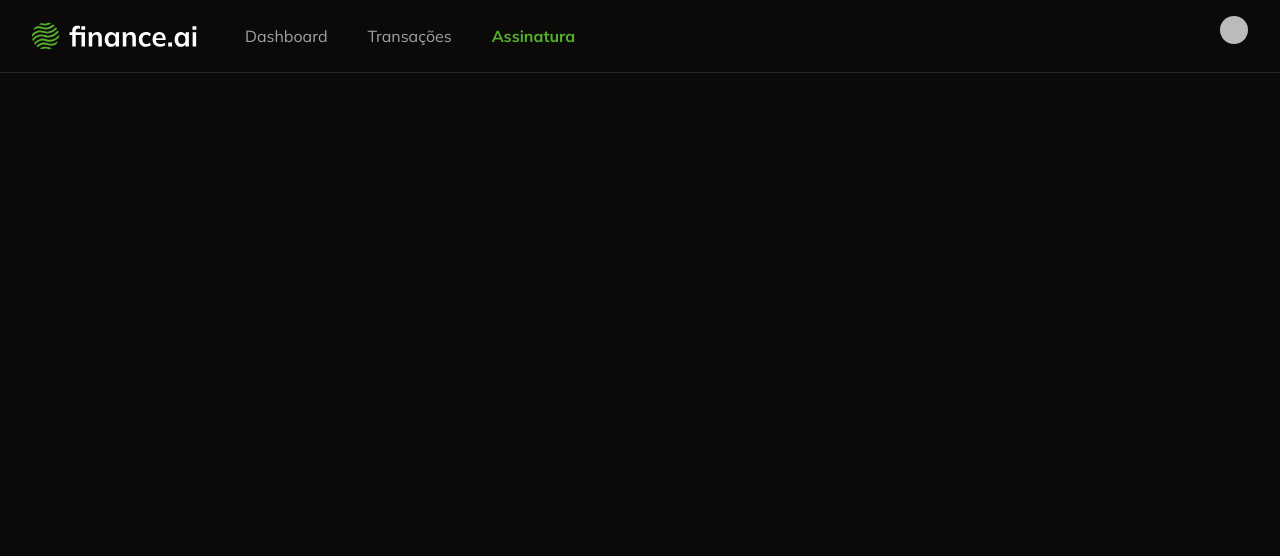
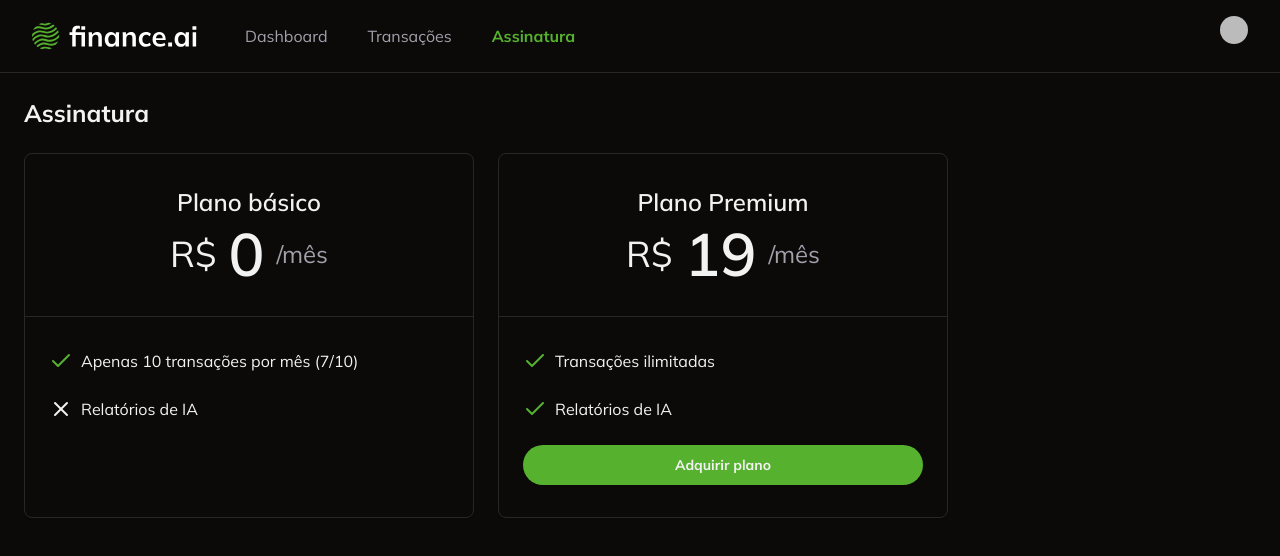
Before and after one commit to kaiquefreire05/finance-ai, a Next.js app: page /subscription in a window 1280 px wide. Shown: the top 556 px of the page. Built offline with nearby package versions, Linux system fonts and the light colour scheme; no server answers; sample sign-in values are in the browser's storage; some icons are missing.

Commit message:
feat: ensure user redirect to checkout when acquiring plan

```diff
--- a/app/(home)/page.tsx
+++ b/app/(home)/page.tsx
@@ -5,7 +5,7 @@
 import TimeSelect from "./_components/time-select";
 import { isMatch } from "date-fns";
 import TransactionsPieChart from "./_components/transaction-pie-chart";
-import { getDashboard } from "../_data/get-dashboard/intex";
+import { getDashboard } from "../_data/get-dashboard";
 import ExpensesPerCategory from "./_components/expenses-per-category";
 import LastTransactions from "./_components/last-transactions";
 
@@ -21,7 +21,7 @@
 
   const monthIsInvalid = !month || !isMatch(month, "MM");
   if (monthIsInvalid) {
-    return redirect("?month=01");
+    redirect(`?month=${new Date().getMonth() + 1}`);
   }
 
   const dashboard = await getDashboard(month);
--- /dev/null
+++ b/app/subscription/_actions/create-stripe-checkout/index.ts
@@ -0,0 +1,30 @@
+"use server";
+
+import { auth } from "@clerk/nextjs/server";
+import Stripe from "stripe";
+
+export const createStripeCheckout = async () => {
+  const { userId } = await auth();
+  if (!userId) {
+    throw new Error("Unauthorized");
+  }
+
+  if (!process.env.STRIPE_SECRET_KEY) {
+    throw new Error("Stripe secret key not found");
+  }
+  const stripe = new Stripe(process.env.STRIPE_SECRET_KEY, {
+    apiVersion: "2024-10-28.acacia",
+  });
+
+  const session = await stripe.checkout.sessions.create({
+    payment_method_types: ["card"],
+    mode: "subscription",
+    subscription_data: { metadata: { clerk_user_id: userId } },
+    line_items: [
+      { price: process.env.STRIPE_PREMIUM_PLAN_PRICE_ID, quantity: 1 },
+    ],
+    success_url: "https://localhost:3000/",
+    cancel_url: "https://localhost:3000/",
+  });
+  return { sessionId: session.id };
+};
--- /dev/null
+++ b/app/subscription/_components/acquire-plan-button.tsx
@@ -0,0 +1,33 @@
+"use client";
+
+import { Button } from "@/app/_components/ui/button";
+import { createStripeCheckout } from "../_actions/create-stripe-checkout";
+import { loadStripe } from "@stripe/stripe-js";
+
+const AcquirePlanButton = () => {
+  const handleAdquirePlanClick = async () => {
+    const { sessionId } = await createStripeCheckout();
+    if (!process.env.NEXT_PUBLIC_STRIPE_PUBLISHABLE_KEY) {
+      throw new Error("Stripe publishable key not found");
+    }
+    const stripe = await loadStripe(
+      process.env.NEXT_PUBLIC_STRIPE_PUBLISHABLE_KEY,
+    );
+    if (!stripe) {
+      throw new Error("Failed to load Stripe");
+    }
+
+    await stripe.redirectToCheckout({ sessionId });
+  };
+
+  return (
+    <Button
+      className="w-full rounded-full font-bold"
+      onClick={handleAdquirePlanClick}
+    >
+      Adquirir plano
+    </Button>
+  );
+};
+
+export default AcquirePlanButton;
--- a/app/subscription/page.tsx
+++ b/app/subscription/page.tsx
@@ -1,13 +1,73 @@
 import { auth } from "@clerk/nextjs/server";
 import Navbar from "../_components/navbar";
 import { redirect } from "next/navigation";
+import { Card, CardContent, CardHeader } from "../_components/ui/card";
+import { CheckIcon, XIcon } from "lucide-react";
+import AcquirePlanButton from "./_components/acquire-plan-button";
 
 const SubscriptionPage = async () => {
   const { userId } = await auth();
   if (!userId) {
     redirect("/login");
   }
-  return <Navbar />;
+
+  return (
+    <>
+      <Navbar />
+      <div className="space-y-6 p-6">
+        <h1 className="text-2xl font-bold">Assinatura</h1>
+        <div className="flex gap-6">
+          {/*BASIC*/}
+          <Card className="w-[450px]">
+            <CardHeader className="border-b border-solid py-8">
+              <h2 className="text-center text-2xl font-semibold">
+                Plano básico
+              </h2>
+              <div className="flex items-center justify-center gap-3">
+                <span className="text-4xl">R$</span>
+                <span className="text-6xl font-semibold">0</span>
+                <div className="text-2xl text-muted-foreground">/mês</div>
+              </div>
+            </CardHeader>
+            <CardContent className="space-y-6 py-8">
+              <div className="flex items-center gap-2">
+                <CheckIcon className="text-primary" />
+                <p>Apenas 10 transações por mês (7/10)</p>
+              </div>
+              <div className="flex items-center gap-2">
+                <XIcon />
+                <p>Relatórios de IA</p>
+              </div>
+            </CardContent>
+          </Card>
+          {/*PREMIUM*/}
+          <Card className="w-[450px]">
+            <CardHeader className="border-b border-solid py-8">
+              <h2 className="text-center text-2xl font-semibold">
+                Plano Premium
+              </h2>
+              <div className="flex items-center justify-center gap-3">
+                <span className="text-4xl">R$</span>
+                <span className="text-6xl font-semibold">19</span>
+                <div className="text-2xl text-muted-foreground">/mês</div>
+              </div>
+            </CardHeader>
+            <CardContent className="space-y-6 py-8">
+              <div className="flex items-center gap-2">
+                <CheckIcon className="text-primary" />
+                <p>Transações ilimitadas</p>
+              </div>
+              <div className="flex items-center gap-2">
+                <CheckIcon className="text-primary" />
+                <p>Relatórios de IA</p>
+              </div>
+              <AcquirePlanButton />
+            </CardContent>
+          </Card>
+        </div>
+      </div>
+    </>
+  );
 };
 
 export default SubscriptionPage;
--- a/package.json
+++ b/package.json
@@ -21,6 +21,7 @@
     "@radix-ui/react-scroll-area": "^1.2.0",
     "@radix-ui/react-select": "^2.1.2",
     "@radix-ui/react-slot": "^1.1.0",
+    "@stripe/stripe-js": "^4.9.0",
     "@tanstack/react-table": "^8.20.5",
     "class-variance-authority": "^0.7.0",
     "clsx": "^2.1.1",
@@ -34,6 +35,7 @@
     "react-hook-form": "^7.53.1",
     "react-number-format": "^5.4.2",
     "recharts": "^2.13.3",
+    "stripe": "^17.3.1",
     "tailwind-merge": "^2.5.4",
     "tailwindcss-animate": "^1.0.7",
     "zod": "^3.23.8"
```
Also changed, not shown: app/_data/get-dashboard/index.ts (renamed from app/_data/get-dashboard/intex.ts), 1 other file (tests, documents, lock files or other folders).
